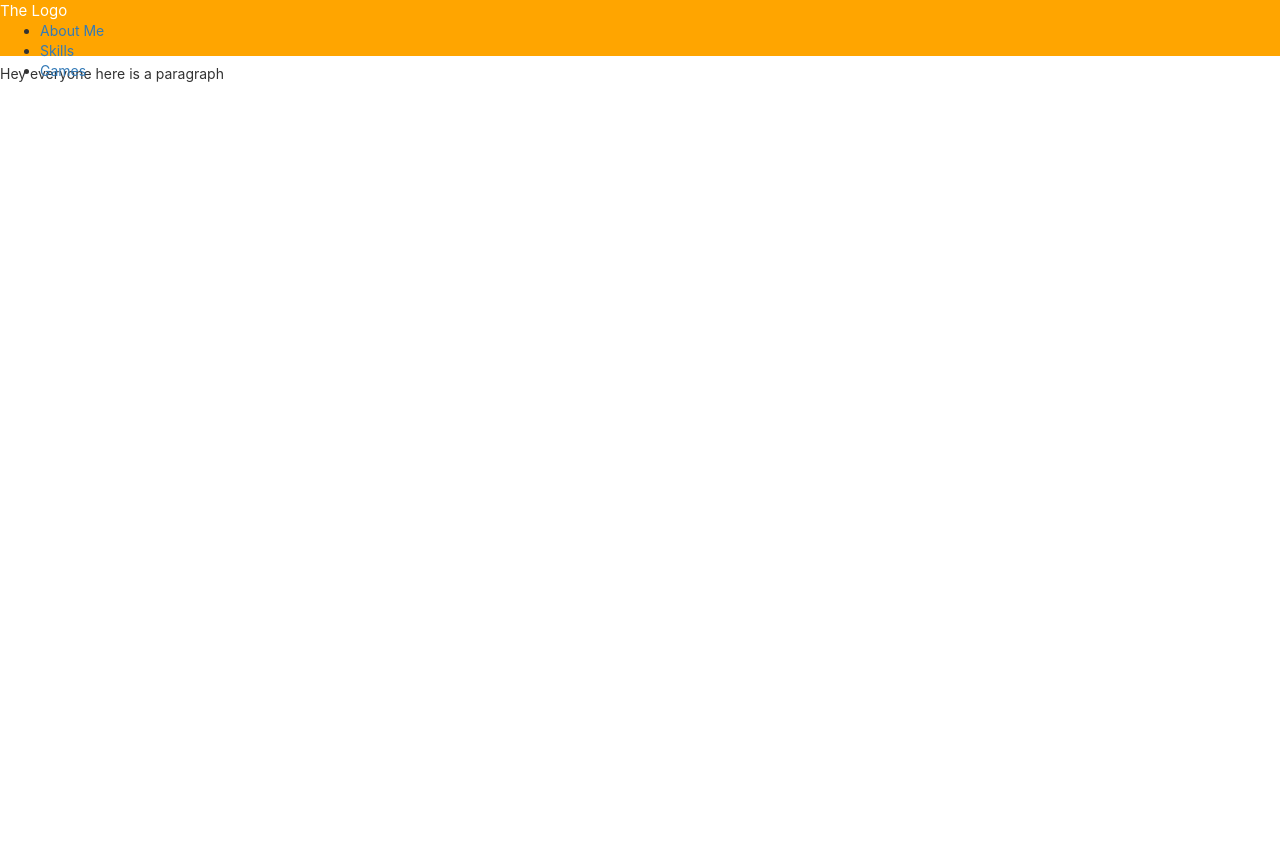
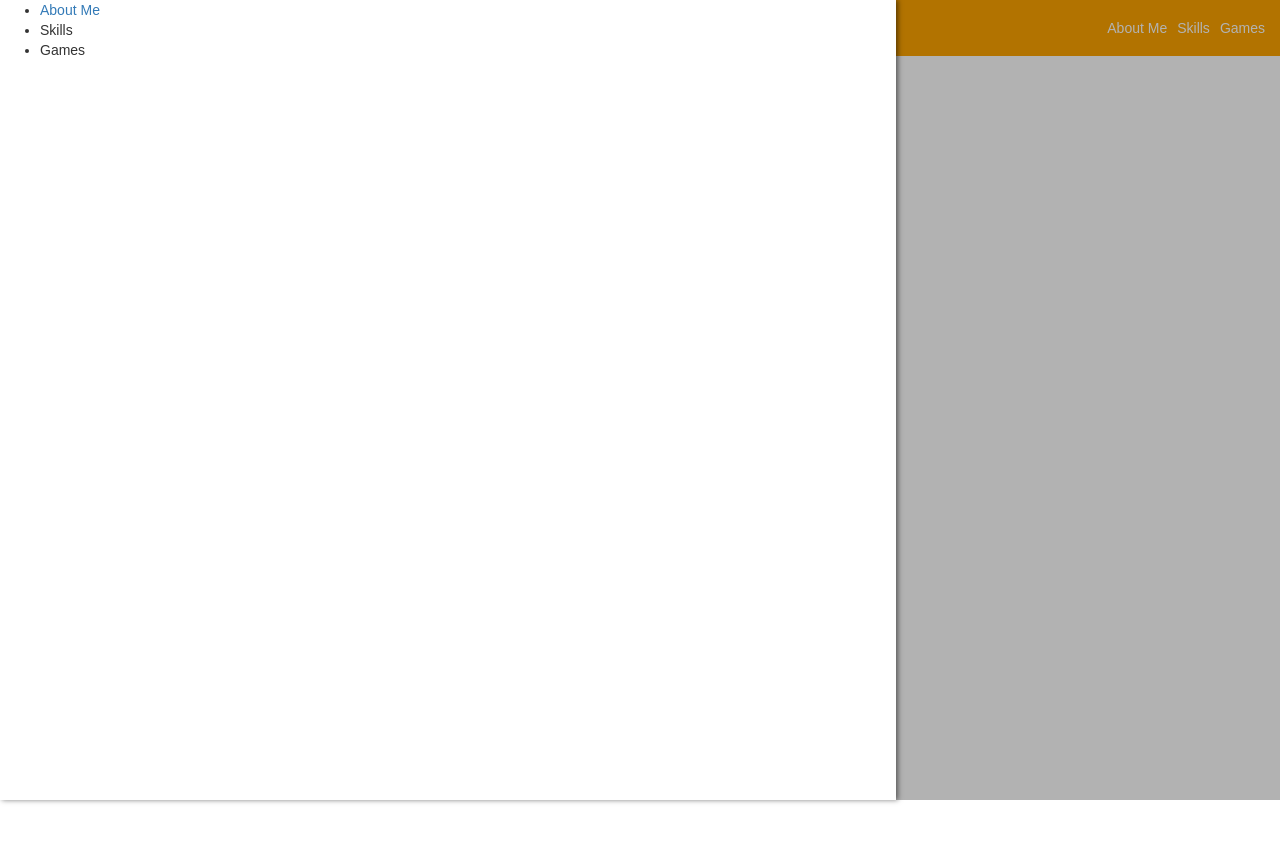
Before and after one commit to Btreboni/react-portfolio, a React (Create React App) app: page / in a window 1280 px wide. Shown: the top 842 px of the page. Before the commit the page ends 800 px from the top, so only its background shows below. Built offline with nearby package versions, Linux system fonts and the light colour scheme.

Commit message:
improvements to side nav

```diff
--- a/src/App.js
+++ b/src/App.js
@@ -3,12 +3,16 @@ import React, { Component } from 'react';
 
 //Components
 import Toolbar from './components/Toolbar';
+import SideDrawer from './components/SideDrawer/SideDrawer';
+import Backdrop from './components/Backdrop/Backdrop';
 
 class App extends Component {
   render() {
     return (
-      <div className="App">
+      <div style={{height: '100%'}}>
 			 <Toolbar />
+       <SideDrawer />
+       <Backdrop />
 			 <main style={{marginTop: '64px'}}>
 				 <p>Hey everyone here is a paragraph</p>
 			 </main>
--- /dev/null
+++ b/src/components/Backdrop/Backdrop.css
@@ -0,0 +1,10 @@
+.backdrop{
+    position: fixed;
+    width: 100%;
+    height: 100%;
+    top: 0;
+    left: 0;
+    background: rgba(0, 0, 0, 0.3);
+    z-index: 100;
+
+}
--- /dev/null
+++ b/src/components/Backdrop/Backdrop.js
@@ -0,0 +1,9 @@
+import React from 'react';
+
+import './Backdrop.css';
+
+const backdrop = props => (
+    <div className="backdrop" />
+);
+
+export default backdrop;
--- /dev/null
+++ b/src/components/SideDrawer/DrawerToggleButton.css
@@ -0,0 +1,22 @@
+.toggle-button{
+    display: flex;
+    flex-direction: column;
+    justify-content: space-around;
+    height: 24px;
+    width: 30px;
+    background: transparent;
+    border: none;
+    cursor: pointer;
+    padding: 0;
+    box-sizing: border-box;
+}
+
+.toggle-button:focus{
+    outline: none;
+}
+
+.toggle-button_line{
+    width: 30px;
+    height: 2px;
+    background: white;
+}
--- /dev/null
+++ b/src/components/SideDrawer/DrawerToggleButton.js
@@ -0,0 +1,12 @@
+import React from 'react';
+import './DrawerToggleButton.css';
+
+const drawerToggleButton = props => (
+    <button className="toggle-button">
+        <div className="toggle-button_line"/>
+        <div className="toggle-button_line"/>
+        <div className="toggle-button_line"/>
+    </button>
+);
+
+export default drawerToggleButton;
--- /dev/null
+++ b/src/components/SideDrawer/SideDrawer.css
@@ -0,0 +1,10 @@
+.side-drawer{
+    height: 100%;
+    background: white;
+    box-shadow: 2px 0px 5px rgba(0, 0, 0, 0.5);
+    position: fixed;
+    top: 0;
+    left: 0;
+    width: 70%;
+    z-index: 200;
+}
--- /dev/null
+++ b/src/components/SideDrawer/SideDrawer.js
@@ -0,0 +1,15 @@
+import React from 'react'
+
+import './SideDrawer.css'
+
+const sideDrawer = props => (
+    <nav className='side-drawer'>
+        <ul>
+            <li><a href="/">About Me</a></li>
+            <li><a href="/"></a>Skills</li>
+            <li><a href="/"></a>Games</li>
+        </ul>
+    </nav>
+);
+
+export default sideDrawer;
--- a/src/components/Toolbar/index.css
+++ b/src/components/Toolbar/index.css
@@ -7,11 +7,44 @@
     height: 56px;
 }
 
+.toolbar_navigation{
+    display: flex;
+    height: 100%;
+    align-items: center;
+    padding: 0 1rem;
+}
+
+.toolbar_logo{
+    margin-left: 1rem;
+}
+
 .toolbar_logo a{
     color: white;
     text-decoration: none;
-    font-size: 1.5rem;
+    font-size: 2.5rem;
 }
 
+.spacer{
+    flex: 1;
+}
 
-/* Left off at 11:47 */
+.toolbar_navigation-items ul{
+    list-style: none;
+    margin: 0;
+    padding: 0;
+    display: flex;
+}
+
+.toolbar_navigation-items li {
+    padding: 0 0.5rem;
+}
+
+.toolbar_navigation-items a{
+    color: white;
+    text-decoration: none;
+}
+
+.toolbar_navigation-items a:hover,
+.toolbar_navigation-items a:active {
+    color: #fa923f;
+}
--- a/src/components/Toolbar/index.js
+++ b/src/components/Toolbar/index.js
@@ -1,13 +1,18 @@
 import React from 'react';
 
-import './index.css'
+import './index.css';
+import '../SideDrawer/DrawerToggleButton';
+import DrawerToggleButton from '../SideDrawer/DrawerToggleButton';
 
 const toolbar = props => (
     <header className="toolbar">
         <nav className="toolbar_navigation">
-            <div></div>
-            <div className="toolbar_logo"><a href="/">The Logo</a></div>
-            <div className="toolbar_navigation_items">
+            <div>
+                <DrawerToggleButton/>
+            </div>
+            <div className="toolbar_logo"><a href="/">THE LOGO</a></div>
+            <div className="spacer"></div>
+            <div className="toolbar_navigation-items">
                 <ul>
                     <li><a href="/">About Me</a></li>
                     <li><a href="/">Skills</a></li>
--- a/src/index.css
+++ b/src/index.css
@@ -1,14 +1,10 @@
+html{
+  height: 100%;
+}
+
 body {
   margin: 0;
   padding: 0;
-  font-family: -apple-system, BlinkMacSystemFont, "Segoe UI", "Roboto", "Oxygen",
-    "Ubuntu", "Cantarell", "Fira Sans", "Droid Sans", "Helvetica Neue",
-    sans-serif;
-  -webkit-font-smoothing: antialiased;
-  -moz-osx-font-smoothing: grayscale;
+  font-family: sans-serif;
+  height: 100%;
 }
-
-code {
-  font-family: source-code-pro, Menlo, Monaco, Consolas, "Courier New",
-    monospace;
-}
```
